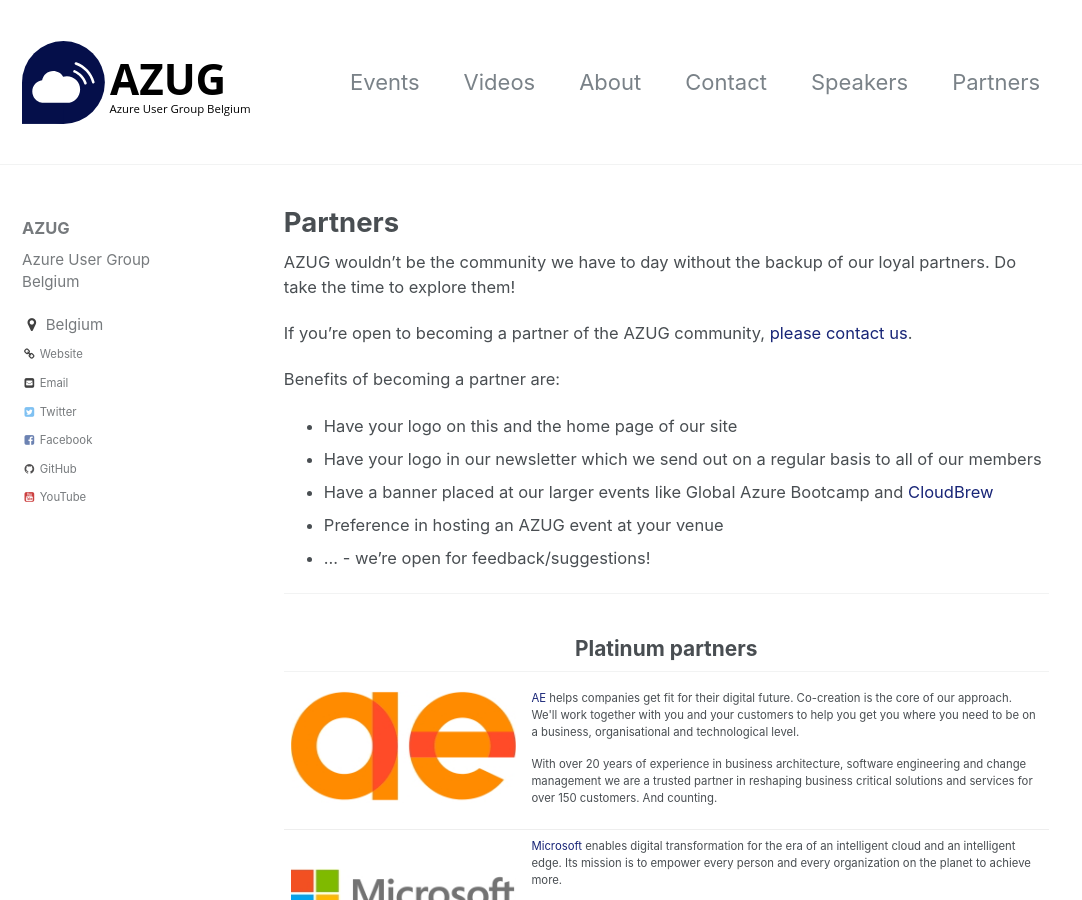
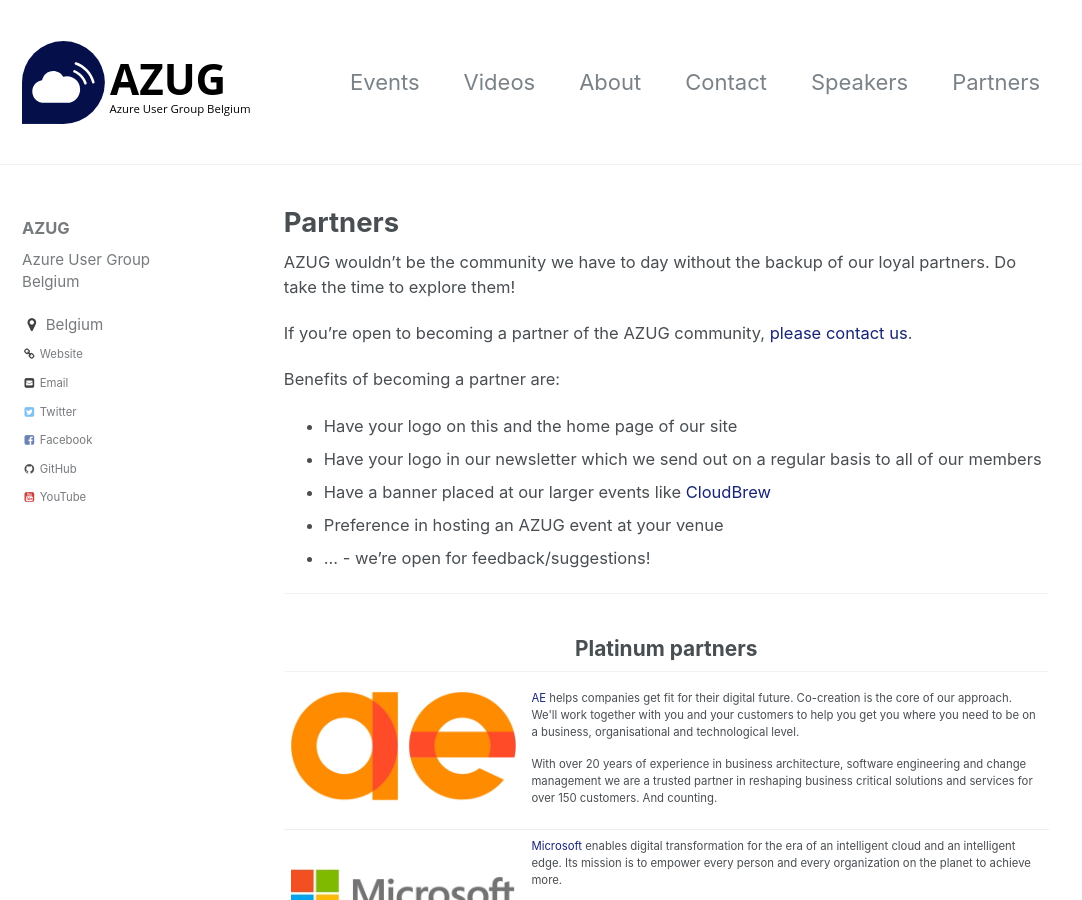
Before and after one commit to AzugBe/azugbe.github.io, a Jekyll site: the page built from _pages/partners.md, in a window 1280 px wide and 900 px high. Shown: the whole window, without its empty margins (0-1082 px from the left). Built offline with Jekyll 4.4.1, drawn with Linux system fonts in a browser that asks for light colours; comment, search, counter and statistics services are not loaded.

Commit message:
Update partners.md

```diff
--- a/_pages/partners.md
+++ b/_pages/partners.md
@@ -13,7 +13,7 @@ Benefits of becoming a partner are:
 
 * Have your logo on this and the home page of our site
 * Have your logo in our newsletter which we send out on a regular basis to all of our members
-* Have a banner placed at our larger events like Global Azure Bootcamp and [CloudBrew](https://www.cloudbrew.be)
+* Have a banner placed at our larger events like [CloudBrew](https://www.cloudbrew.be)
 * Preference in hosting an AZUG event at your venue
 * ... - we're open for feedback/suggestions!
 
```
